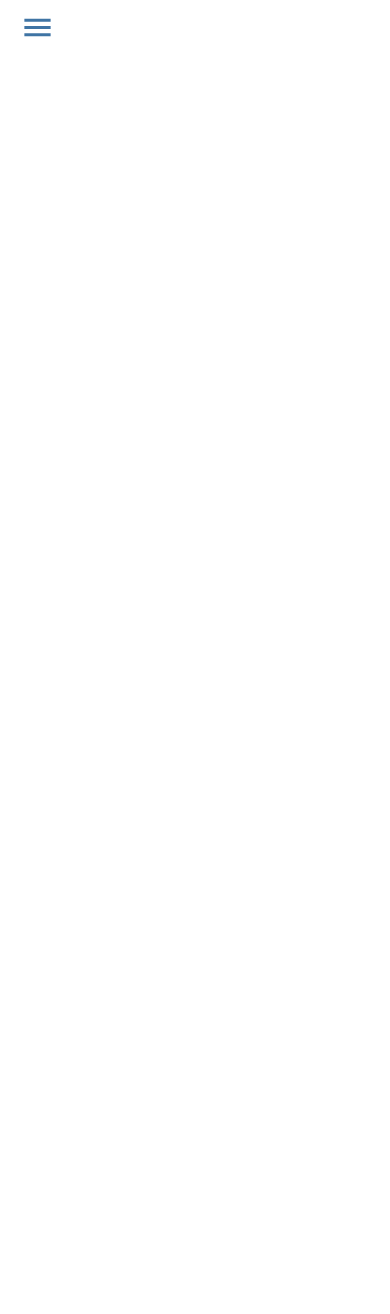
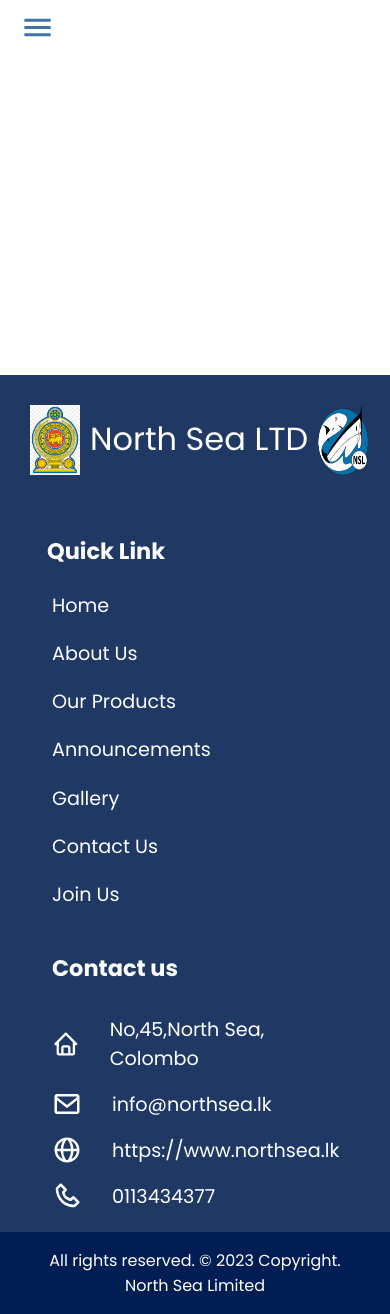
Before and after one commit to Bandaranayake97/NorthSea_Website, a React (Create React App) app in the folder frontend/: page /admin in a window 390 px wide. Shown: the top 1314 px of the page. Before the commit the page ends 844 px from the top, so only its background shows below. Built offline with nearby package versions, Linux system fonts and the light colour scheme; a web font is replaced by a local one.

Commit message:
footer bar modile view

```diff
--- a/frontend/src/App.js
+++ b/frontend/src/App.js
@@ -48,7 +48,7 @@ function App() {
         <Route path="/login" element={<Login />} />
         <Route path="/admin" element={<AdminDashboard />} />
       </Routes>
-      {/* <FooterBar /> */}
+      <FooterBar />
     </AuthProvider>
   );
 }
--- a/frontend/src/pages/layout/FooterBar.css
+++ b/frontend/src/pages/layout/FooterBar.css
@@ -1,6 +1,7 @@
+
 .footerbar{
     width: inherit;
-    max-width: inherit ;
+    max-width: 1857 ;
     background-color: #203864;
     color: #ffffff;
     display: flex;
@@ -11,6 +12,7 @@
     flex-direction: row;
     margin-left: 10px;
     justify-content: space-between;
+    flex-wrap: wrap;
 }
 .footer-down-bar{
     background-color: #001E54;
@@ -40,14 +42,183 @@
     flex-direction: column;
     margin-right: 200px;
     text-align: left;
+    margin-left: 339px;
+    margin-right: 200px;
+
 }
 
 .footer-contact-us {
     display: flex;
     margin: 8px 0;
     align-items: center;
+    color: #ffffff;
+    text-decoration: none;
 }
 
 .footer-contact-us-icon {
    margin-right: 30px;
 }
+.footer-content-link > h3{
+    margin-left: -5px;
+}
+.footer-content-link > a{
+
+    color: #ffffff;
+    text-decoration: none;
+}
+.footer-content-conect{
+    display: flex;
+    flex-direction: row;
+    justify-content: space-between;
+    flex-wrap: wrap;
+    margin-left: 340px;
+}
+
+@media screen and (max-width:820px) {
+
+
+.footerbar{
+    max-width: 820px;
+    max-width: inherit ;
+    background-color: #203864;
+    color: #ffffff;
+    display: flex;
+    flex-direction: column;
+}
+.footerbar-up-side{
+    display: flex;
+    flex-direction: column;
+    margin-left: 10px;
+    justify-content: space-between;
+    min-width: 820;
+    flex-wrap: wrap;
+}
+.footer-content-conect{
+    display: flex;
+    flex-direction: row;
+    justify-content: space-between;
+    flex-wrap: nowrap;
+    margin-left: 44px;
+}
+
+.footer-content-title{
+    display: flex;
+    justify-content: center; /* Center items horizontally */
+    align-items: center;
+    margin-left: -130px;
+    margin-bottom: 20px;
+    margin-top: 20px;
+}
+.footer-content-title >p{
+    font-size: 32px;
+    margin: 10px;
+}
+
+
+.footer-contact{
+
+    display: flex;
+    flex-direction: column;
+    margin-right: 200px;
+    text-align: left;
+
+}
+
+.footer-contact-us {
+    display: flex;
+    margin: 8px 0;
+    align-items: center;
+    color: #ffffff;
+    text-decoration: none;
+}
+
+.footer-contact-us-icon {
+   margin-right: 30px;
+}
+.footer-content-link > h3{
+    margin-left: -5px;
+}
+.footer-content-link > a{
+
+    color: #ffffff;
+    text-decoration: none;
+}
+}
+
+
+@media screen and (max-width:390px) {
+.footerbar{
+    width: 390;
+    max-width: 390 ;
+    background-color: #203864;
+    color: #ffffff;
+    display: flex;
+    flex-direction: column;
+}
+.footerbar-up-side{
+    display: flex;
+    flex-direction: column;
+    margin-left: 10px;
+    justify-content: space-between;
+}
+.footer-content-conect{
+    display: flex;
+    flex-direction: row;
+    justify-content: space-between;
+    flex-wrap: wrap;
+    margin-left: inherit;
+}
+.footer-down-bar{
+    background-color: #001E54;
+    text-align: center;
+    align-items: center;
+    justify-content: center;
+    position: static;
+    padding: 0px 37px;
+}
+.footer-content-title{
+    display:-webkit-box;
+    margin-left: 20px;
+    margin-right: 100px;
+    margin-top: 30px;
+    margin-bottom: 30px;
+}
+.footer-content-title >p{
+    font-size: 32px;
+    margin: 10px;
+}
+
+.footer-contact{
+
+    display: flex;
+    flex-direction: column;
+    margin-right: 200px;
+    text-align: left;
+    font-size: larger;
+    margin-left: 32px;
+    margin-bottom: 13px;
+
+}
+
+.footer-contact-us {
+    display: flex;
+    margin: 8px 0;
+    align-items: center;
+    color: #ffffff;
+    text-decoration: none;
+}
+
+.footer-contact-us-icon {
+   margin-right: 30px;
+}
+.footer-content-link{
+    font-size: larger;
+    margin-left: 32px;
+
+}
+.footer-content-link > a{
+    list-style: none;
+    color: #ffffff;
+    text-decoration: none;
+}
+}
--- a/frontend/src/pages/layout/FooterBar.js
+++ b/frontend/src/pages/layout/FooterBar.js
@@ -9,53 +9,54 @@ const FooterBar = () => {
     <div className='footerbar'>
       <div className='footerbar-up-side'>
        <div className='footer-content-title'>
-          <img src={natiion} alt="Nation Image"height = "70px" width="50px"/>
+          <img src={natiion} alt="Mountain"height = "70px" width="50px"/>
           <p> North Sea LTD </p>
-         <img src={logo} alt="Logo Image" height = "70" width="50"/>
+         <img src={logo} alt="Mountain" height = "70" width="50"/>
         </div>
-
+        <div className='footer-content-conect'>
           <div className='footer-content-link'>
-          <h4>Quick Link</h4>
-          <a hret="/home">
+            <h3>Quick Link</h3>
+            <a href="/">
               <p>Home</p>
             </a>
-          <a hret="/about us ">
+            <a href="aboutus">
               <p>About Us</p>
             </a>
-          <a hret="/Our_proucts">
+            <a href="/our-products">
               <p>Our Products</p>
            </a>
-          <a hret="/announcements">
+           <a href="/announcements">
              <p>Announcements</p>
            </a>
-          <a hret="/gallery">
+            <a href="/gallery">
               <p>Gallery</p>
            </a>
-          <a hret="/contact_us">
+            <a href="/contact-us">
              <p>Contact Us</p>
             </a>
-          <a hret="/join_us">
+            <a href="/join-us">
              <p>Join Us</p>
             </a>
           </div>
           <div  className='footer-contact'>
-          <h4>Contact us</h4>
-          <a hret="/addres" className='footer-contact-us'>
-          <BiHome size= '30px' className='footer-contact-us-icon'/> No,45,North Sea,Colombo
+            <h3>Contact us</h3>
+            <a  className='footer-contact-us'>
+              <BiHome size= '30px' className='footer-contact-us-icon'/> No,45,North Sea, Colombo
             </a>
-          <a hret="/email" className='footer-contact-us'>
+            <a href="info@northsea.lk" className='footer-contact-us'>
               <BiEnvelope size= '30px' className='footer-contact-us-icon'/>info@northsea.lk
             </a>
-          <a hret="/wevsite" className='footer-contact-us'>
+            <a href="https://www.northsea.lk" className='footer-contact-us'>
               <BiGlobe size= '30px' className='footer-contact-us-icon'/>https://www.northsea.lk
             </a>
-          <a hret="/contact" className='footer-contact-us'>
+            <a  className='footer-contact-us'>
               <BiPhone size= '30px' className='footer-contact-us-icon'/>0113434377
             </a>
           </div>
         </div>
+      </div>
       <div className='footer-down-bar'>
-          <p>All rights reserved. &copy; 2023 Copyright. <span className='company'> North Sea Limited</span></p>
+          <p>All  rights reserved. &copy; 2023 Copyright. <span className='company'> North Sea Limited</span></p>
         </div>
     </div>
   )
```
Lines whose indentation alone changed are shown as unchanged.
